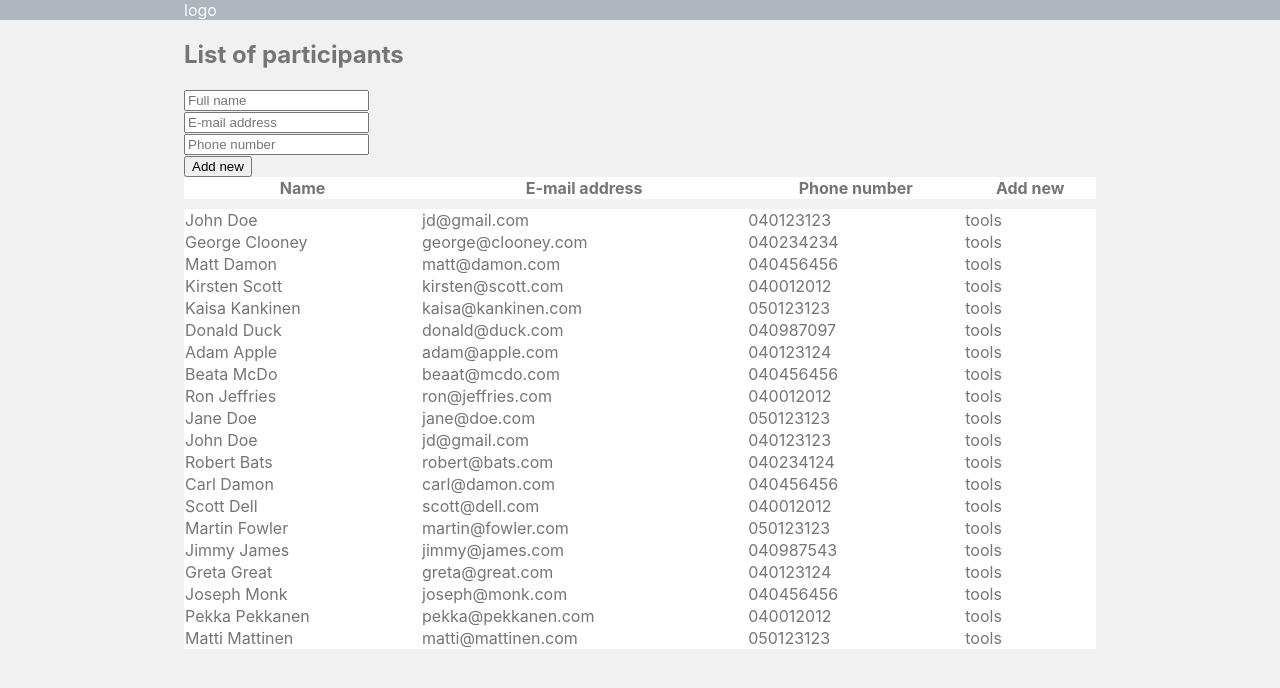
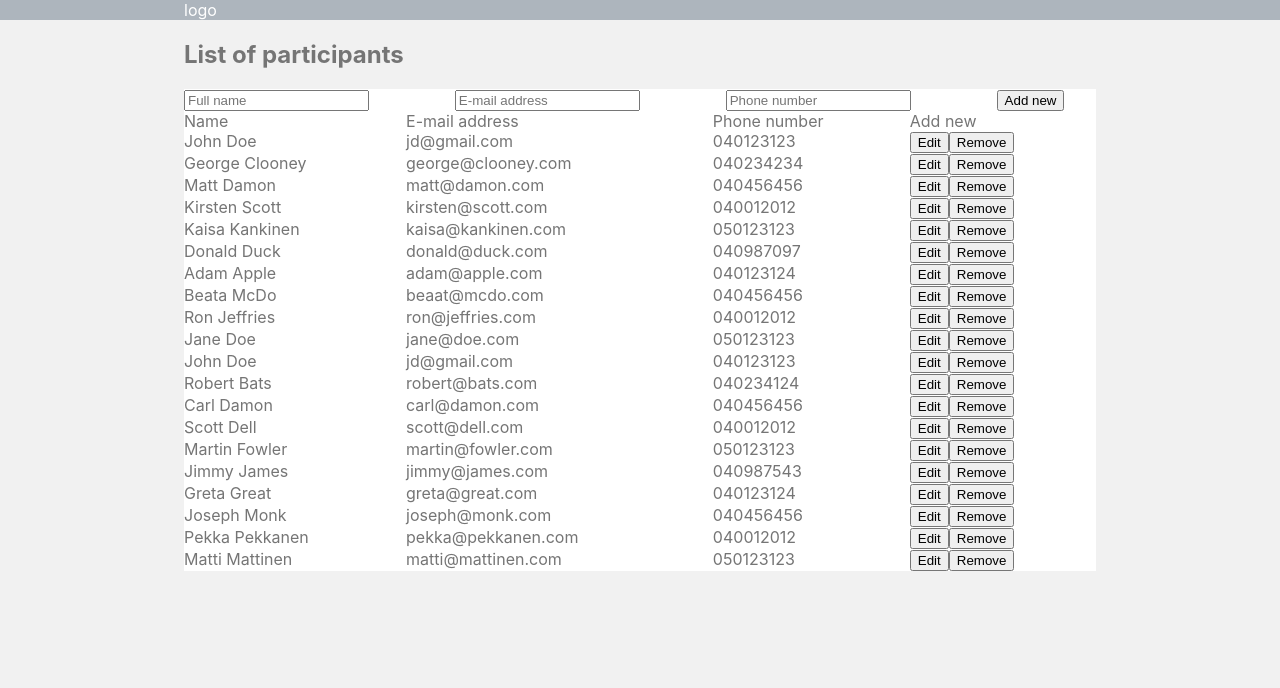
Before and after one commit to ilkkamaksy/tabler, a React (Create React App) app: page / in a window 1280 px wide. Shown: the top 688 px of the page. Built offline with nearby package versions, Linux system fonts and the light colour scheme.

Commit message:
add and remove participants

```diff
--- a/src/App.css
+++ b/src/App.css
@@ -14,18 +14,26 @@
   margin: 0 auto;
 }
 
-table {
-  background-color: transparent;
+.table {
+  display: table;
+  background-color: #fff;
   width: 100%;
   border-collapse: collapse;
 }
 
-table tr {
+.table-header-group {
+  display: table-header-group;
+}
+
+.table-row-group {
+  display: table-row-group;
+}
+
+.table-row {
+  display: table-row;
   background-color: #fff;
 }
 
-table thead:after {
-  content: "";
-  display: table-row;
-  height: 10px;
+.table-cell {
+  display: table-cell;
 }
--- a/src/App.tsx
+++ b/src/App.tsx
@@ -1,9 +1,9 @@
 import React, { useState, useEffect } from 'react'
 import './App.css'
-import EditForm from './Components/EditForm'
 import Header from './Components/Header'
 import Table from './Components/Table'
 import { getParticipants } from './services/mockService'
+import { generateID } from './utils/utils'
 import { Participant } from './types'
 
 function App():React.ReactElement {
@@ -20,12 +20,25 @@ function App():React.ReactElement {
 		}
 	}, [])
 
-	const handleSubmit = (value:Participant) => {
-		setParticipants(participants.concat(value))
+	const handleSubmit = (participant:Participant) => {
+		if (selectedParticipant) {
+			setParticipants(participants.map(p => p.id === participant.id ? participant : p))
+			setSelectedParticipant(undefined)
+			return
+		}
+		const participantToAdd = {
+			id: generateID(),
+			...participant
+		}
+		setParticipants(participants.concat(participantToAdd))
 	}
 
-	const handleSelect = (value:Participant) => {
-		setSelectedParticipant(value)
+	const handleRemove = (participant:Participant) => {
+		setParticipants(participants.filter(p => p.id !== participant.id))
+	}
+
+	const handleSelect = (participant:Participant) => {
+		setSelectedParticipant(participant)
 	}
 
 	return (
@@ -34,8 +47,14 @@ function App():React.ReactElement {
 			<div className="container">
 				<section role="main">
 					<h1>List of participants</h1>
-					<EditForm handleSubmit={handleSubmit} participant={selectedParticipant} />
-					{!loading && <Table participants={participants} />}
+					{!loading &&
+						<Table
+							participants={participants}
+							selectedParticipant={selectedParticipant}
+							handleSelect={handleSelect}
+							handleRemove={handleRemove}
+							handleSubmit={handleSubmit}
+						/>}
 				</section>
 			</div>
 		</div>
--- a/src/Components/EditForm.tsx
+++ b/src/Components/EditForm.tsx
@@ -1,29 +1,21 @@
-import React, { useState, useEffect } from 'react'
+import React from 'react'
 import { useFormik } from 'formik'
 import * as Yup from 'yup'
 import { Participant } from '../types'
 
 interface Props {
-	participant: Participant|undefined
+	selectedParticipant: Participant|undefined
 	handleSubmit: (values:Participant) => void
 }
 
-const EditForm = ({ participant, handleSubmit }:Props):React.ReactElement => {
-
-	const [initialValues, setInitialValues] = useState<Participant>({
-		name: '',
-		email: '',
-		phone: ''
-	})
-
-	useEffect(() => {
-		if (participant) {
-			setInitialValues(participant)
-		}
-	}, [])
+const EditForm = ({ selectedParticipant, handleSubmit }:Props):React.ReactElement => {
 
 	const formik = useFormik({
-		initialValues,
+		initialValues: selectedParticipant ? selectedParticipant : {
+			name: '',
+			email: '',
+			phone: ''
+		},
 		validationSchema: Yup.object({
 			name: Yup.string()
 				.min(2, 'Name is too Short')
@@ -42,8 +34,14 @@ const EditForm = ({ participant, handleSubmit }:Props):React.ReactElement => {
 	})
 
 	return (
-		<form onSubmit={formik.handleSubmit}>
-			<div className="form-col form-col--start">
+		<form className="table-row" onSubmit={formik.handleSubmit}>
+			<input
+				id="id"
+				name="id"
+				type="hidden"
+				value={formik.values.id}
+			/>
+			<div className="table-cell">
 				<input
 					id="name"
 					name="name"
@@ -54,7 +52,7 @@ const EditForm = ({ participant, handleSubmit }:Props):React.ReactElement => {
 				/>
 				{ formik.errors.name && <div className="form-errors">{formik.errors.name}</div> }
 			</div>
-			<div className="form-col">
+			<div className="table-cell">
 				<input
 					id="email"
 					name="email"
@@ -65,7 +63,7 @@ const EditForm = ({ participant, handleSubmit }:Props):React.ReactElement => {
 				/>
 				{ formik.errors.email && <div className="form-errors">{formik.errors.email}</div> }
 			</div>
-			<div className="form-col form-col--end">
+			<div className="table-cell">
 				<input
 					id="phone"
 					name="phone"
@@ -76,8 +74,14 @@ const EditForm = ({ participant, handleSubmit }:Props):React.ReactElement => {
 				/>
 				{ formik.errors.phone && <div className="form-errors">{formik.errors.phone}</div> }
 			</div>
-			<div>
-				<button className="submit-url" type="submit">Add new</button>
+			<div className="table-cell">
+				{!selectedParticipant ?
+					<button className="submit-btn" type="submit">Add new</button>
+					: <div>
+						<button className="cancel-btn" type="submit">Cancel</button>
+						<button className="submit-btn" type="submit">Save</button>
+					</div>}
+
 			</div>
 		</form>
 	)
--- a/src/Components/Table.tsx
+++ b/src/Components/Table.tsx
@@ -1,36 +1,59 @@
 import React from 'react'
 import { Participant } from '../types'
+import EditForm from './EditForm'
 
 interface Props {
 	participants: Participant[]
+	selectedParticipant: Participant|undefined
+	handleSelect: (value:Participant) => void
+	handleRemove: (value:Participant) => void
+	handleSubmit: (values:Participant) => void
 }
 
-const Table = ({ participants }:Props):React.ReactElement => {
+const Table = ({
+	participants,
+	selectedParticipant,
+	handleSelect,
+	handleRemove,
+	handleSubmit
+}:Props):React.ReactElement => {
 	return (
 		<div className="table-container">
-			<table>
-				<thead>
-					<tr>
-						<th>Name</th>
-						<th>E-mail address</th>
-						<th>Phone number</th>
-						<th>Add new</th>
-					</tr>
-				</thead>
-				<tbody>
+			<div className="table">
+				<EditForm handleSubmit={handleSubmit} selectedParticipant={undefined} />
+			</div>
+			<div className="table">
+				<div className="table-header-group">
+					<div className="table-row">
+						<div className="table-cell">Name</div>
+						<div className="table-cell">E-mail address</div>
+						<div className="table-cell">Phone number</div>
+						<div className="table-cell">Add new</div>
+					</div>
+				</div>
+				<div className="table-row-group">
 					{participants.map(participant => {
-						return (
-							<tr key={participant.id}>
-								<td>{participant.name}</td>
-								<td>{participant.email}</td>
-								<td>{participant.phone}</td>
-								<td>tools</td>
-							</tr>
-						)
+						if (selectedParticipant && selectedParticipant.id === participant.id) {
+							return (
+								<EditForm key={participant.id} selectedParticipant={selectedParticipant} handleSubmit={handleSubmit} />
+							)
+						} else {
+							return (
+								<div className="table-row" key={participant.id}>
+									<div className="table-cell">{participant.name}</div>
+									<div className="table-cell">{participant.email}</div>
+									<div className="table-cell">{participant.phone}</div>
+									<div className="table-cell">
+										<button onClick={() => handleSelect(participant)}>Edit</button>
+										<button onClick={() => handleRemove(participant)}>Remove</button>
+									</div>
+								</div>
+							)
+						}
 					})}
 
-				</tbody>
-			</table>
+				</div>
+			</div>
 		</div>
 	)
 }
--- a/src/services/mockService.ts
+++ b/src/services/mockService.ts
@@ -1,5 +1,6 @@
 import { participants } from '../mockData/mockData'
+import { Participant } from '../types'
 
-export const getParticipants = () => {
+export const getParticipants = ():Participant[] => {
 	return participants
 }
--- /dev/null
+++ b/src/utils/utils.ts
@@ -0,0 +1,3 @@
+export const generateID = ():number => {
+	return Math.floor(Math.random() * 10000)
+}
```
